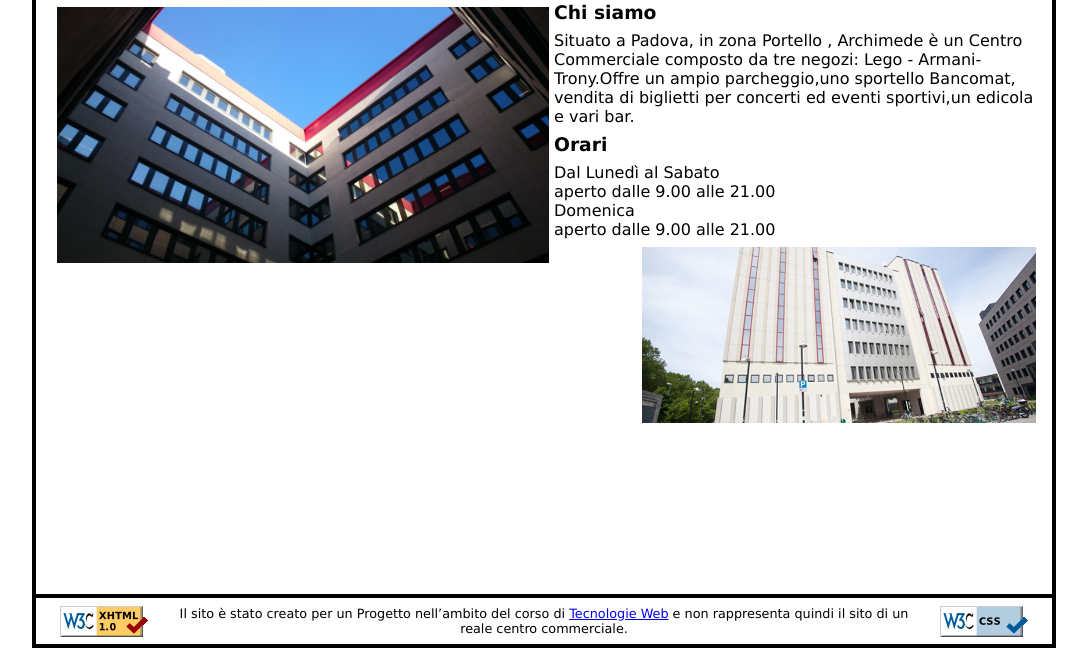
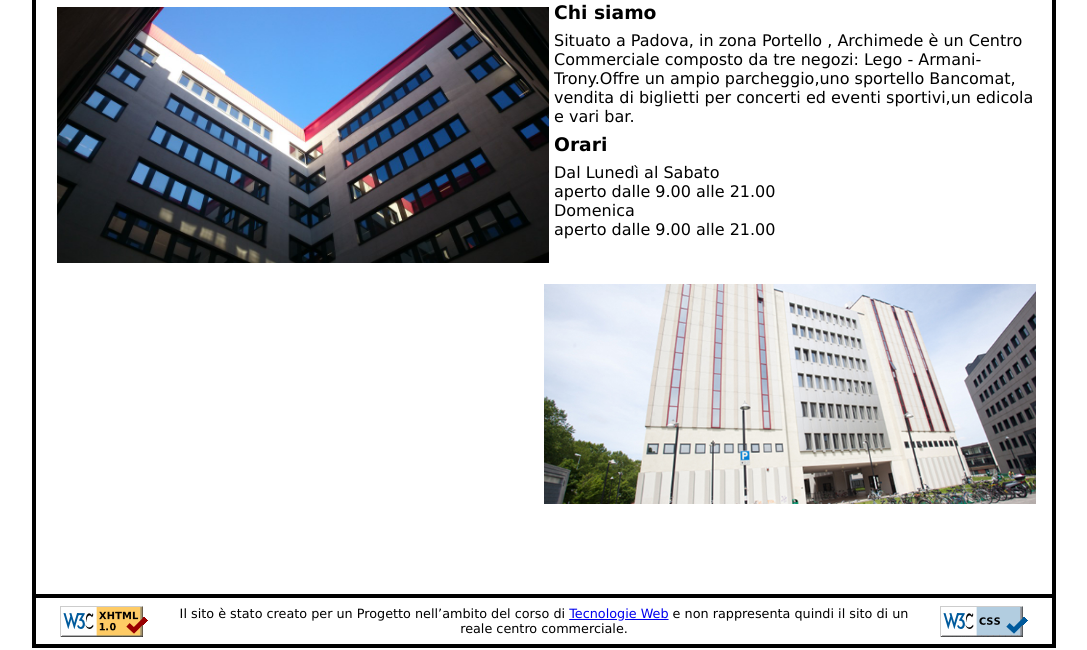
Before and after one commit to Italiaracerx/TecWeb-Project, a PHP site: page /home.html in a window 1280 px wide. Shown: the part 248-898 px from the top of the page, without its empty margins (96-1183 px from the left). Run offline with PHP 8.4, Linux system fonts and the light colour scheme.

Commit message:
correzione immagini

```diff
--- a/code/home.html
+++ b/code/home.html
@@ -38,12 +38,12 @@
     </div>
 		<div id="content">
 			<h2>Benvenuti nel sito del Centro Archimede</h2>
-			<img id="FotoHome" src="/Users/biancaciuche/Desktop/TEC WEB/Progetto/TecWeb-Project/code/images/torre.jpg" alt="Foto del Centro Commerciale"/>
+			<img id="FotoHome" src="images/torre.jpg" alt="Foto del Centro Commerciale"/>
 			<h3>Chi siamo</h3>
 			<p>Situato a Padova, in zona Portello , Archimede &egrave; un  Centro Commerciale composto da tre negozi: Lego - Armani- Trony.Offre un ampio parcheggio,uno sportello Bancomat, vendita di biglietti per concerti ed eventi sportivi,un edicola e vari bar.</p>
 			<h3>Orari</h3>
 			<p>Dal Lunedì al Sabato <br/>aperto dalle 9.00 alle 21.00<br/>Domenica<br/>aperto dalle 9.00 alle 21.00</p>
-			<img id="FotoHome2" src="/Users/biancaciuche/Desktop/code/images/slide0.jpg" alt="Seconda Foto del centro Commerciale"/>
+			<img id="FotoHome2" src="images/slide0.jpg" alt="Seconda Foto del centro Commerciale"/>
 		</div>
 
 
--- a/code/style.css
+++ b/code/style.css
@@ -136,8 +136,8 @@ body{
 
 #FotoHome2{
 	float:right;
-	width: 40%;
-
+	width: 50%;
+	padding-top: 1em;
 }
 
 /*-----NEGOZI----*/
```
